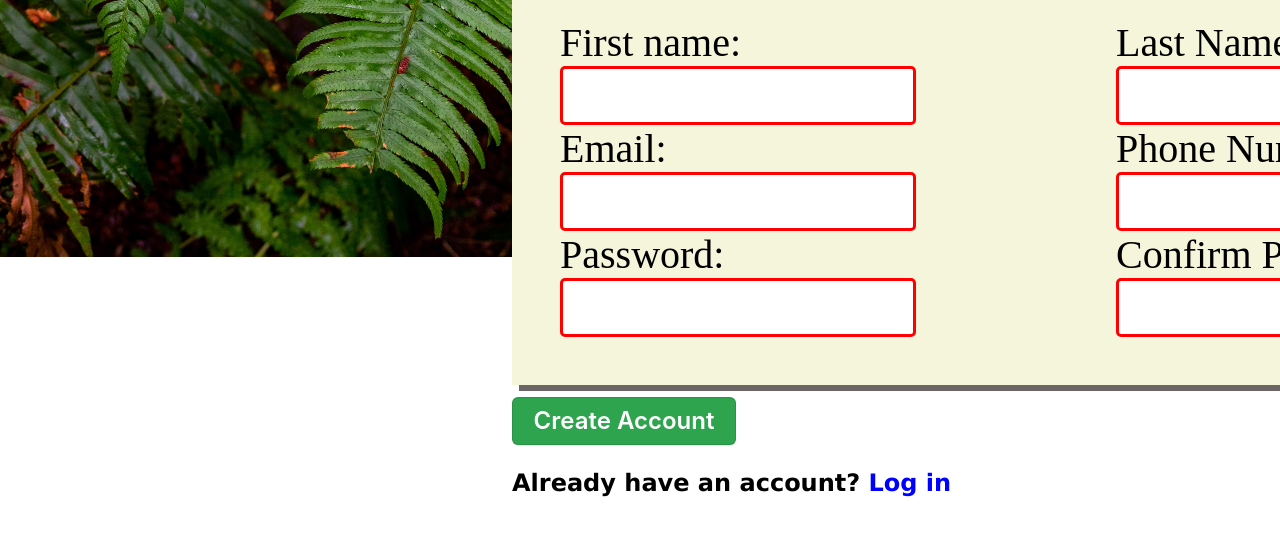
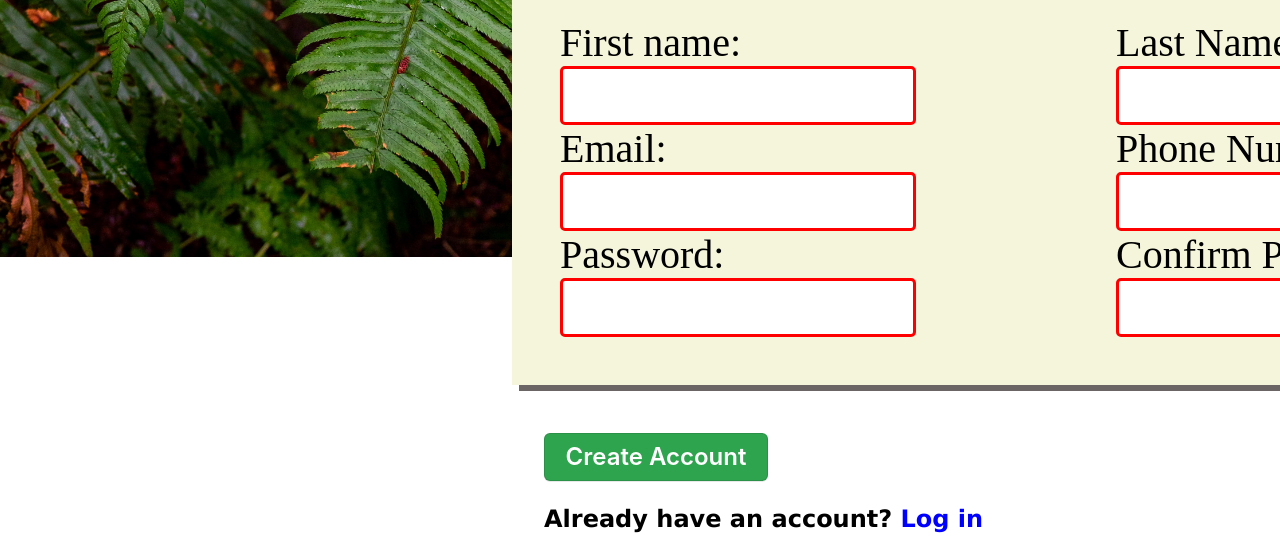
Before and after one commit to Kartikkumaria2/sign_up, a plain HTML site: page index.html in a window 1280 px wide. Shown: the part 543-1100 px from the top of the page. Before the commit the page ends 1064 px from the top, so only its background shows below. Drawn offline with Linux system fonts and the light colour scheme.

Commit message:
Add styles.css

```diff
--- a/styles.css
+++ b/styles.css
@@ -153,8 +153,8 @@ input{
 .submit_section{
     flex-grow: 1;
     flex-shrink:1;
-    padding:var(--padding_subs);
-    padding-top:12px;
+    padding-top:3rem;
+    padding-left:2rem;
 }
 .submit_section>p{
     font-size: 24px;
```
